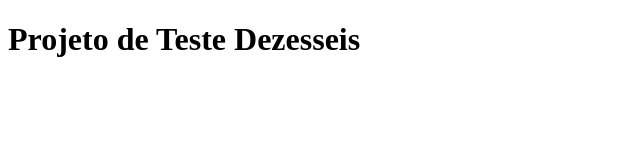
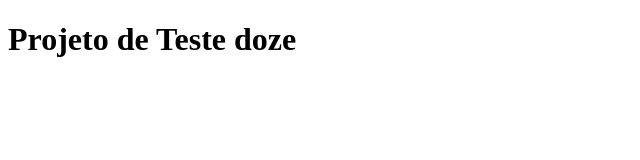
Before and after one commit to ramguimaraes/aula_01, a plain HTML site: page index.html in a window 1280 px wide. Shown: the whole page, without its empty margins (0-640 px from the left). Drawn offline with Linux system fonts and the light colour scheme.

```diff
--- a/index.html
+++ b/index.html
@@ -4,9 +4,9 @@
         <meta charset="UTF-8">
         <meta http-equiv="X-UA-Compatible" content="IE=edge">
         <meta name="viewport" content="width=device-width, initial-scale=1.0">
-        <title>Projeto de Teste Dezesseis</title>
+        <title>Projeto de Teste doze</title>
     </head>
     <body>
-        <h1>Projeto de Teste Dezesseis</h1>
+        <h1>Projeto de Teste doze</h1>
     </body>
 </html>
```
